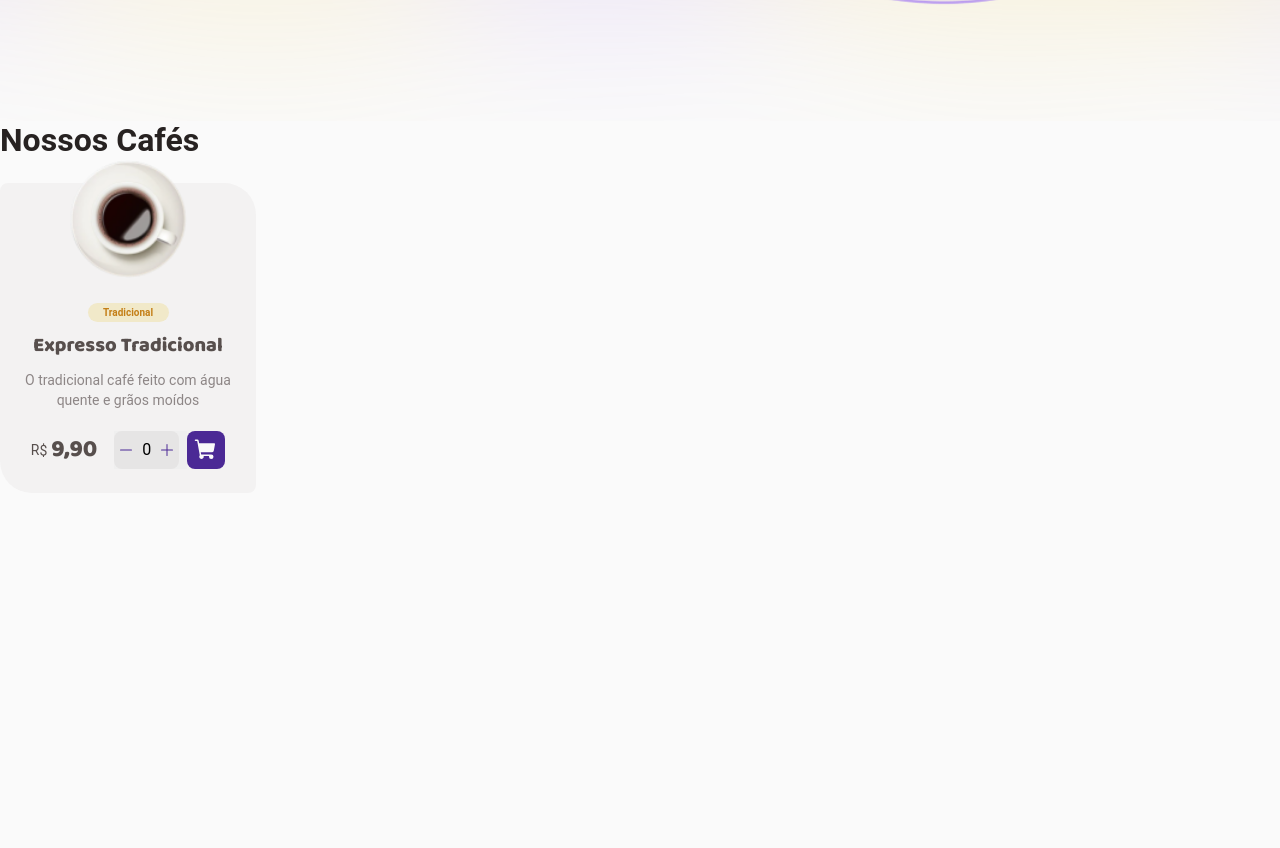
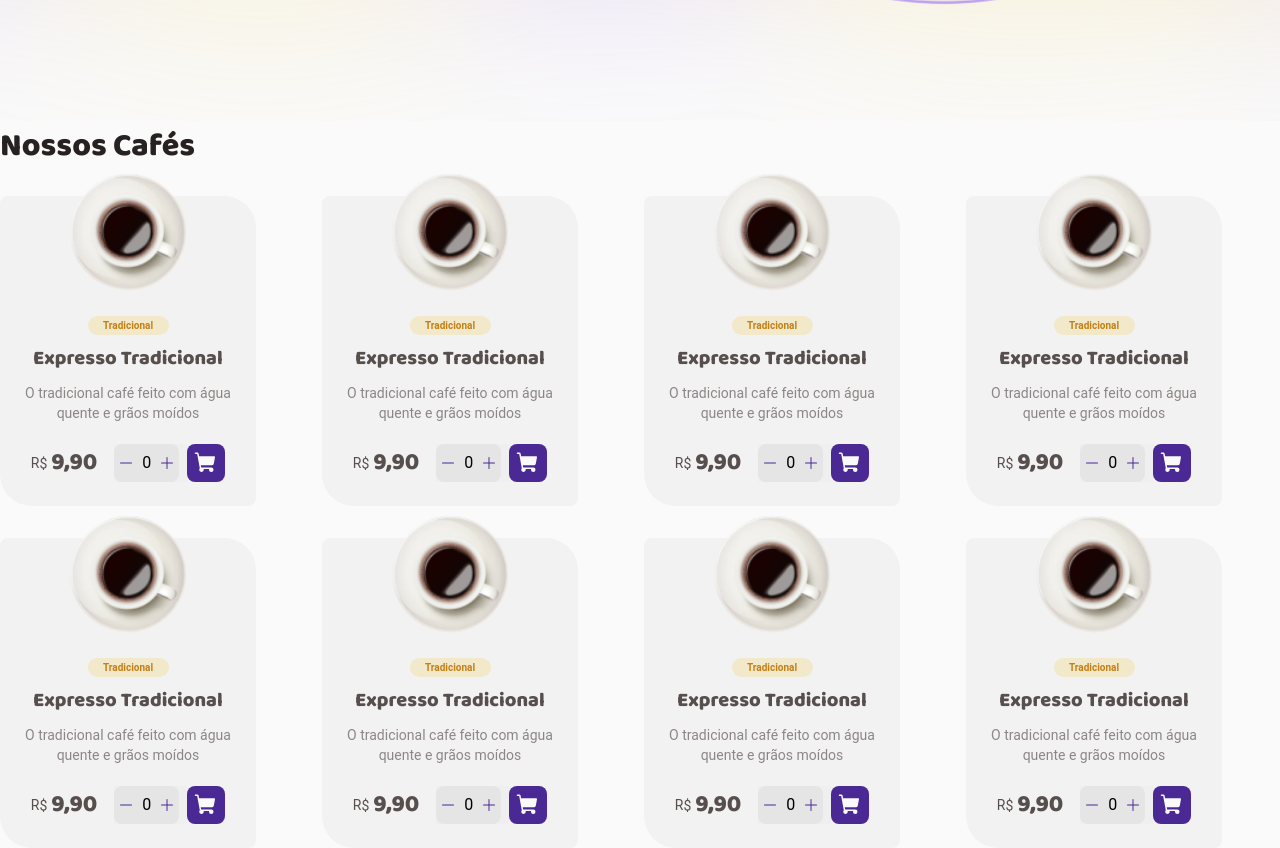
Before and after one commit to VncS1/ignite-coffee-delivery, a React (Vite) app: page / in a window 1280 px wide. Shown: the part 605-1453 px from the top of the page. Before the commit the page ends 1098 px from the top, so only its background shows below. Built offline with nearby package versions, Linux system fonts and the light colour scheme.

Commit message:
Inicio do componente coffees

```diff
--- a/src/pages/Home/components/Coffees/index.tsx
+++ b/src/pages/Home/components/Coffees/index.tsx
@@ -1,13 +1,25 @@
 import { Coffee } from "./Coffee";
-import { CoffeesContainer } from "./style";
+import { CoffeesContainer, Title } from "./style";
 
-export function Coffees(){
+export function Coffees() {
     return (
 
         // Ordenar com display grid: 1fr 1fr 1fr 1fr 1fr (5 colunas)
-        <CoffeesContainer>
-            <h1>Nossos Cafés</h1>
-            <Coffee />
-        </CoffeesContainer>
+        <div>
+            <Title>Nossos Cafés</Title>
+            <CoffeesContainer>
+
+                <Coffee />
+                <Coffee />
+                <Coffee />
+                <Coffee />
+
+                <Coffee />
+                <Coffee />
+                <Coffee />
+                <Coffee />
+
+            </CoffeesContainer>
+        </div>
     )
 }
--- a/src/pages/Home/components/Coffees/style.ts
+++ b/src/pages/Home/components/Coffees/style.ts
@@ -1,5 +1,13 @@
 import styled from "styled-components";
 
+export const Title = styled.h1`
+    font-family: 'Baloo Bhai 2', sans-serif;
+`
+
 export const CoffeesContainer = styled.div`
-
+    display: grid;
+    grid-template-columns: 1fr 1fr 1fr 1fr;
+    justify-content: space-evenly;
+    align-items: start;
+    gap: 0.5rem;
 `
```
